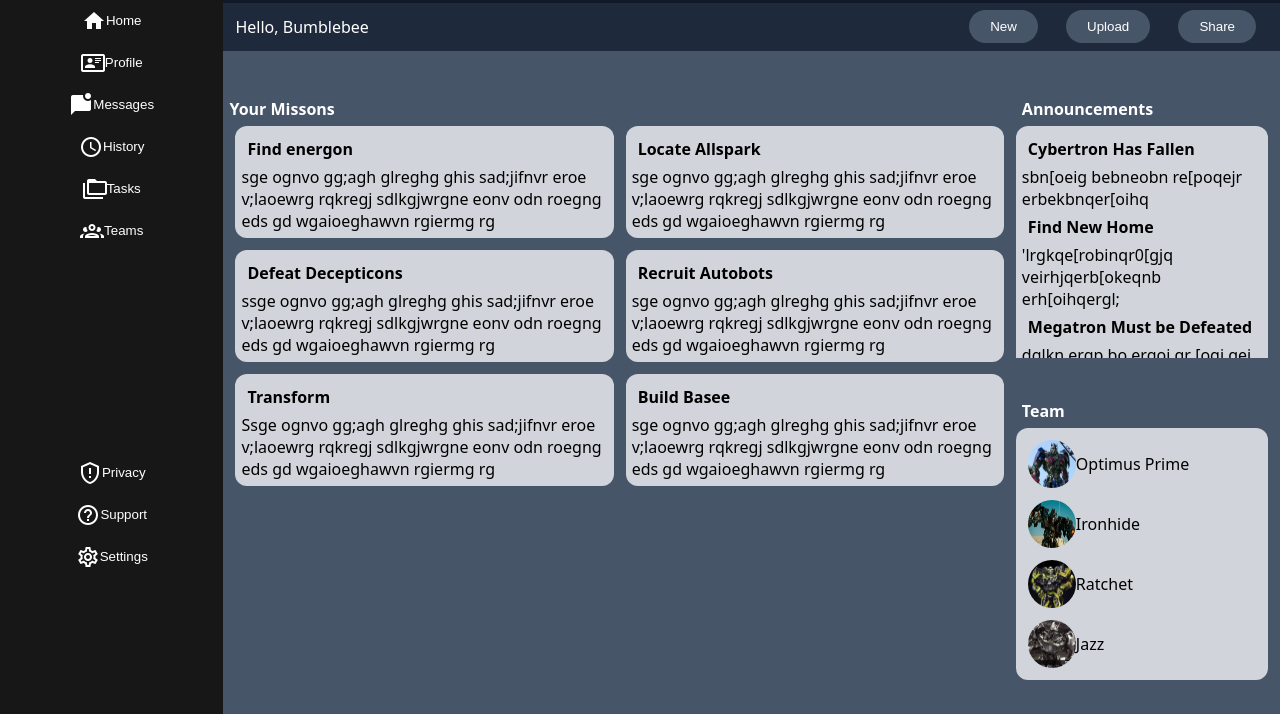
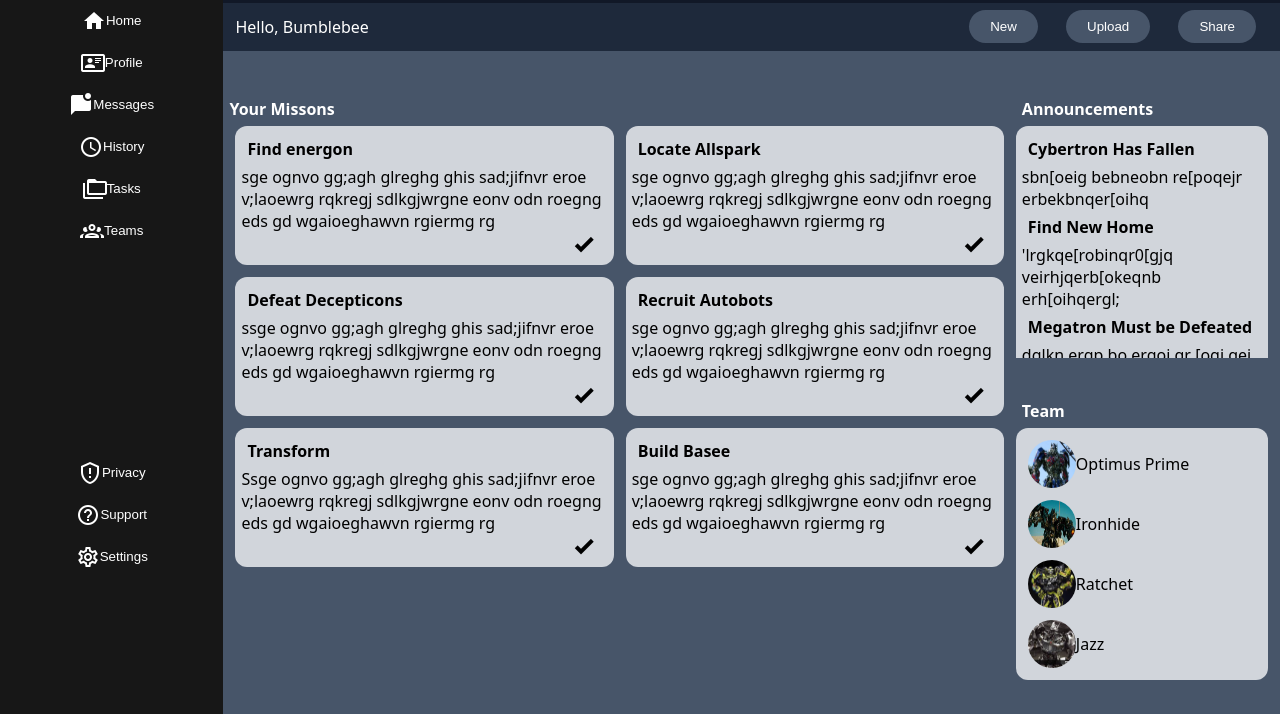
Before and after one commit to hanumanghi/admin-dashboard, a plain HTML site: page index.html in a window 1280 px wide. Shown: the part 86-800 px from the top of the page. Drawn offline with Linux system fonts and the light colour scheme.

Commit message:
added a completion button to missions

```diff
--- a/index.html
+++ b/index.html
@@ -48,26 +48,33 @@
                 <div class="project">
                 <h4>Find energon</h4>
                     <p>sge ognvo gg;agh glreghg ghis sad;jifnvr eroe v;laoewrg rqkregj sdlkgjwrgne eonv odn roegng eds gd  wgaioeghawvn rgiermg rg </p>
+                    <button class="missionbutton"><img src="./images/check-bold (1).png"></button>
                 </div>
                 <div class="project">
                     <h4>Locate Allspark</h4>
                     <p>sge ognvo gg;agh glreghg ghis sad;jifnvr eroe v;laoewrg rqkregj sdlkgjwrgne eonv odn roegng eds gd  wgaioeghawvn rgiermg rg</p>
+                    <button class="missionbutton"><img src="./images/check-bold (1).png"></button>
+
                 </div>
                 <div class="project">
                         <h4>Defeat Decepticons</h4>
                          <p>ssge ognvo gg;agh glreghg ghis sad;jifnvr eroe v;laoewrg rqkregj sdlkgjwrgne eonv odn roegng eds gd  wgaioeghawvn rgiermg rg</p>
+                         <button class="missionbutton"><img src="./images/check-bold (1).png"></button>
                 </div>
                 <div class="project">
                     <h4>Recruit Autobots</h4>
                         <p>sge ognvo gg;agh glreghg ghis sad;jifnvr eroe v;laoewrg rqkregj sdlkgjwrgne eonv odn roegng eds gd  wgaioeghawvn rgiermg rg</p>
+                        <button class="missionbutton"><img src="./images/check-bold (1).png"></button>
                 </div>
                 <div class="project">
                     <h4>Transform</h4>
                         <p>Ssge ognvo gg;agh glreghg ghis sad;jifnvr eroe v;laoewrg rqkregj sdlkgjwrgne eonv odn roegng eds gd  wgaioeghawvn rgiermg rg</p>
+                        <button class="missionbutton"><img src="./images/check-bold (1).png"></button>
                 </div>
                 <div class="project">
                     <h4>Build Basee</h4>
                         <p>sge ognvo gg;agh glreghg ghis sad;jifnvr eroe v;laoewrg rqkregj sdlkgjwrgne eonv odn roegng eds gd  wgaioeghawvn rgiermg rg</p>
+                        <button class="missionbutton"><img src="./images/check-bold (1).png"></button>
                 </div>
             </div>
         </div>
--- a/style.css
+++ b/style.css
@@ -108,6 +108,13 @@ input{
     padding: 6px;
     border-radius: 12px;
 }
+
+.missionbutton{
+    float: right;
+    background: none;
+    padding: 0;
+}
+
 .announcements{
     grid-column: 8/10;
     grid-row: 3/6;
```
Also changed, not shown: images/check-bold (1).png (added).
